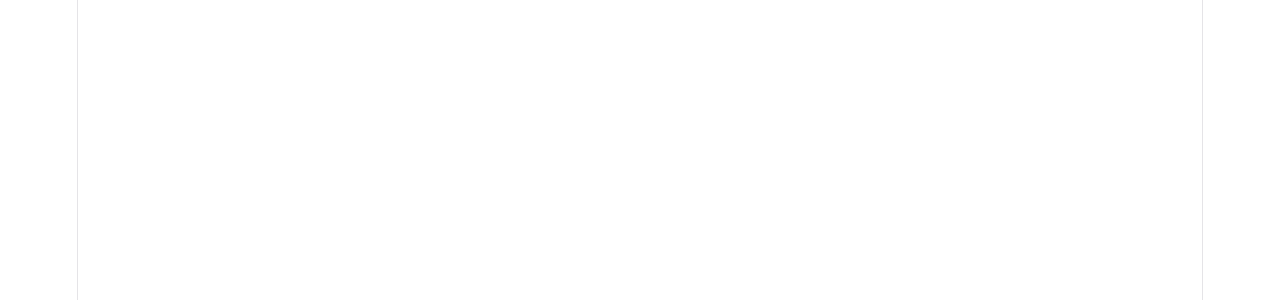
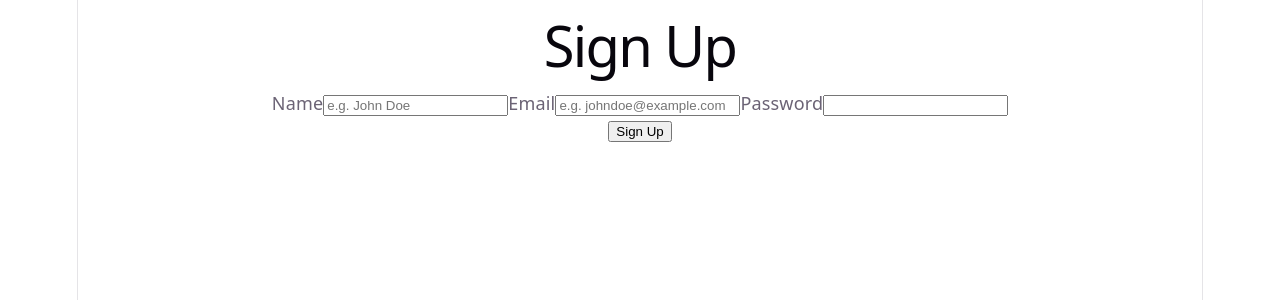
Before and after one commit to jagonosalexandra/signup-form, a React (Vite) app: page / in a window 1280 px wide. Shown: the top 300 px of the page. Built offline with nearby package versions, Linux system fonts and the light colour scheme.

Commit message:
Add Form component

```diff
--- a/src/App.tsx
+++ b/src/App.tsx
@@ -1,7 +1,12 @@
+import Form from "./components/Form";
 import "./index.css";
 
 function App() {
-  return <></>;
+  return (
+    <div>
+      <Form />
+    </div>
+  );
 }
 
 export default App;
--- /dev/null
+++ b/src/components/Form.tsx
@@ -0,0 +1,85 @@
+import { useState } from "react";
+
+interface User {
+  name: string;
+  email: string;
+  password: string;
+}
+
+interface FormErrors {
+  name?: string;
+  email?: string;
+  password?: string;
+}
+
+function Form() {
+  const [formData, setFormData] = useState<User>({
+    name: "",
+    email: "",
+    password: "",
+  });
+  const [error, setError] = useState<FormErrors>({});
+
+  function handleOnChange(e: React.ChangeEvent<HTMLInputElement>) {
+    const { name, value } = e.target;
+
+    setFormData((prevData) => ({ ...prevData, [name]: value }));
+  }
+
+  function handleOnSubmit(e: React.SubmitEvent<HTMLFormElement>) {
+    e.preventDefault();
+
+    console.log(formData);
+    setFormData({
+      name: "",
+      email: "",
+      password: "",
+    });
+  }
+
+  return (
+    <form onSubmit={handleOnSubmit}>
+      <h1>Sign Up</h1>
+
+      <div className="inputs-container">
+        <label>
+          Name
+          <input
+            type="text"
+            name="name"
+            value={formData.name}
+            onChange={handleOnChange}
+            placeholder="e.g. John Doe"
+          />
+        </label>
+
+        <label>
+          Email
+          <input
+            type="email"
+            name="email"
+            value={formData.email}
+            onChange={handleOnChange}
+            placeholder="e.g. johndoe@example.com"
+          />
+        </label>
+
+        <label>
+          Password
+          <input
+            type="password"
+            name="password"
+            value={formData.password}
+            onChange={handleOnChange}
+          />
+        </label>
+      </div>
+
+      <button type="submit" id="signup-btn">
+        Sign Up
+      </button>
+    </form>
+  );
+}
+
+export default Form;
```
